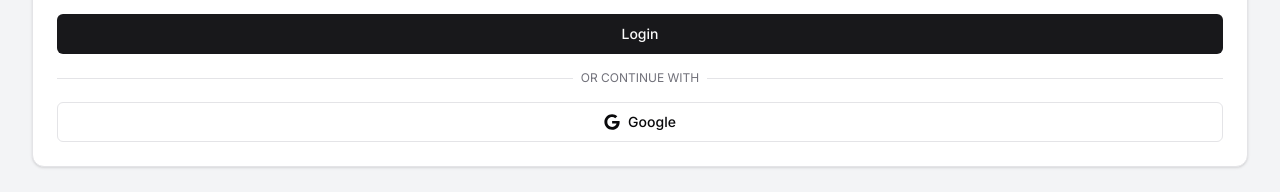
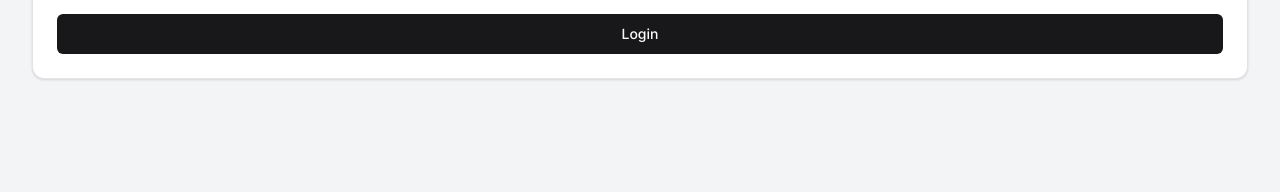
Before and after one commit to tpII/2024-J4-SmartVendingMachine, a Next.js app in the folder Frontend/: page /login in a window 1280 px wide. Shown: the part 285-477 px from the top of the page. Built offline with nearby package versions, Linux system fonts and the light colour scheme.

Commit message:
update login

```diff
--- a/Frontend/src/app/login/page.tsx
+++ b/Frontend/src/app/login/page.tsx
@@ -35,42 +35,19 @@ export default function Login() {
       if (response.ok) {
         const data = await response.json();
 
-        // Supongamos que el token est en data.token
-        console.log(data)
-        Cookies.set("authToken", data.access, { expires: 7 }); // La cookie expira en 7 das
+        // Supongamos que el token está en data.token
+        console.log(data);
+        Cookies.set("authToken", data.access, { expires: 7 }); // La cookie expira en 7 días
         alert("Login exitoso!");
         console.log("Login exitoso");
         window.location.href = "/";
       } else {
         console.error("Error en el login");
-        alert("Hubo un error al iniciar sesion!");
+        alert("Hubo un error al iniciar sesión!");
       }
     } catch (error) {
-      alert("Hubo un error al iniciar sesion!");
-      console.error("Error en la peticion", error);
-    }
-  };
-
-  const handleGoogleLogin = async () => {
-    try {
-      const response = await fetch(
-        `${process.env.NEXT_PUBLIC_API_URL}/api/google-auth/`,
-        {
-          method: "GET",
-          headers: {
-            "Content-Type": "application/json",
-          },
-        }
-      );
-
-      if (response.ok) {
-        const data = await response.json();
-        window.location.href = data.google_login_url;
-      } else {
-        console.error("Error al obtener la URL de autenticacion de Google");
-      }
-    } catch (error) {
-      console.error("Error en la peticion", error);
+      alert("Hubo un error al iniciar sesión!");
+      console.error("Error en la petición", error);
     }
   };
 
@@ -82,9 +59,7 @@ export default function Login() {
     <div className="min-h-screen bg-gray-100">
       <header className="bg-white shadow-sm">
         <div className="max-w-7xl mx-auto px-4 sm:px-6 lg:px-8 py-4 flex justify-between items-center">
-          <h1 className="text-2xl font-bold text-gray-900">
-            Smart Fridge Eats
-          </h1>
+          <h1 className="text-2xl font-bold text-gray-900">Smart Fridge Eats</h1>
           <div className="flex items-center space-x-4">
             <Button variant="ghost" onClick={handleSignUpEvent}>
               <LogIn className="mr-2 h-4 w-4" />
@@ -118,39 +93,6 @@ export default function Login() {
             <Button className="w-full" onClick={handleLogin}>
               Login
             </Button>
-
-            <div className="relative">
-              <div className="absolute inset-0 flex items-center">
-                <span className="w-full border-t" />
-              </div>
-              <div className="relative flex justify-center text-xs uppercase">
-                <span className="bg-white px-2 text-muted-foreground">
-                  Or continue with
-                </span>
-              </div>
-            </div>
-            <Button
-              variant="outline"
-              className="w-full"
-              onClick={handleGoogleLogin}
-            >
-              <svg
-                className="mr-2 h-4 w-4"
-                aria-hidden="true"
-                focusable="false"
-                data-prefix="fab"
-                data-icon="google"
-                role="img"
-                xmlns="http://www.w3.org/2000/svg"
-                viewBox="0 0 488 512"
-              >
-                <path
-                  fill="currentColor"
-                  d="M488 261.8C488 403.3 391.1 504 248 504 110.8 504 0 393.2 0 256S110.8 8 248 8c66.8 0 123 24.5 166.3 64.9l-67.5 64.9C258.5 52.6 94.3 116.6 94.3 256c0 86.5 69.1 156.6 153.7 156.6 98.2 0 135-70.4 140.8-106.9H248v-85.3h236.1c2.3 12.7 3.9 24.9 3.9 41.4z"
-                ></path>
-              </svg>
-              Google
-            </Button>
           </CardContent>
         </Card>
       </main>
```
